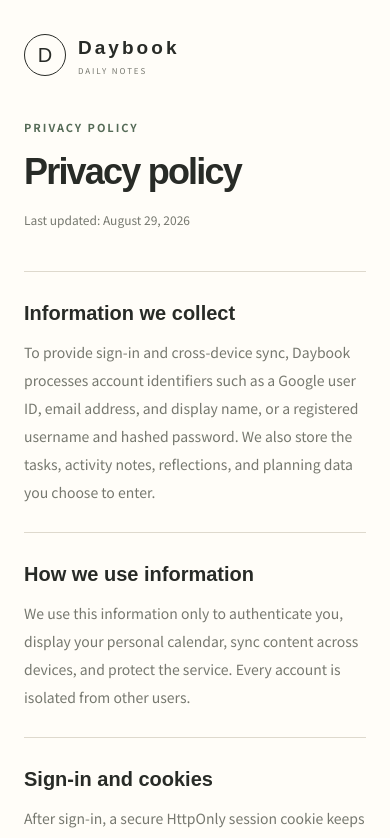
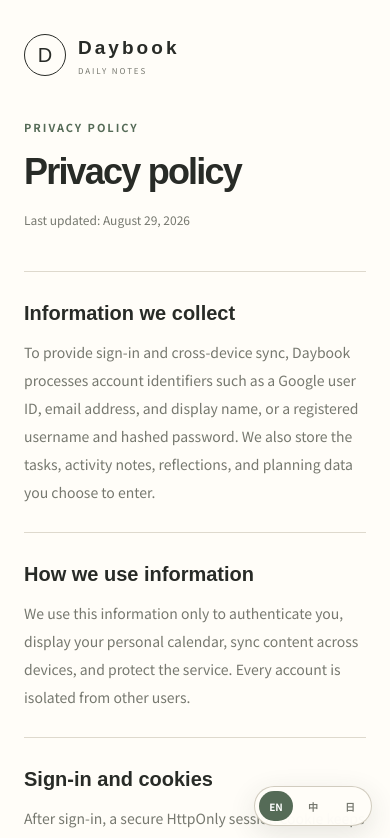
Before and after one commit to matthiola0/my-calendar, a Next.js app: page /privacy in a window 390 px wide. Shown: the top 838 px of the page. Built offline with nearby package versions, Linux system fonts and the light colour scheme.

Commit message:
fix: keep mobile navigation readable
Keep navigation labels readable without wrapping or clipping on mobile.

```diff
--- a/app/globals.css
+++ b/app/globals.css
@@ -412,11 +412,12 @@
 }
 
 @media (max-width: 520px) {
-  .language-switcher { position: static; width: max-content; margin: 0 auto 16px; }
+  .daybook-shell + .language-switcher { position: static; width: max-content; margin: 0 auto 16px; }
   .daybook-shell { width: calc(100% - 20px); }
   .site-header { gap: 8px; }
+  .site-header .brand > span:last-child { display: none; }
   .header-meta { min-width: 0; flex: 1; justify-content: flex-end; gap: 8px; }
-  .user-menu { max-width: 56px; flex: 0 1 auto; font-size: 10px; }
+  .user-menu { max-width: none; flex: 0 0 auto; font-size: 10px; }
   .user-name, .user-separator { display: none; }
   .view-switch button { min-height: 30px; padding: 0 7px; font-size: 9px; }
   .view-switch button:first-child { max-width: 70px; overflow: hidden; white-space: nowrap; }
```
